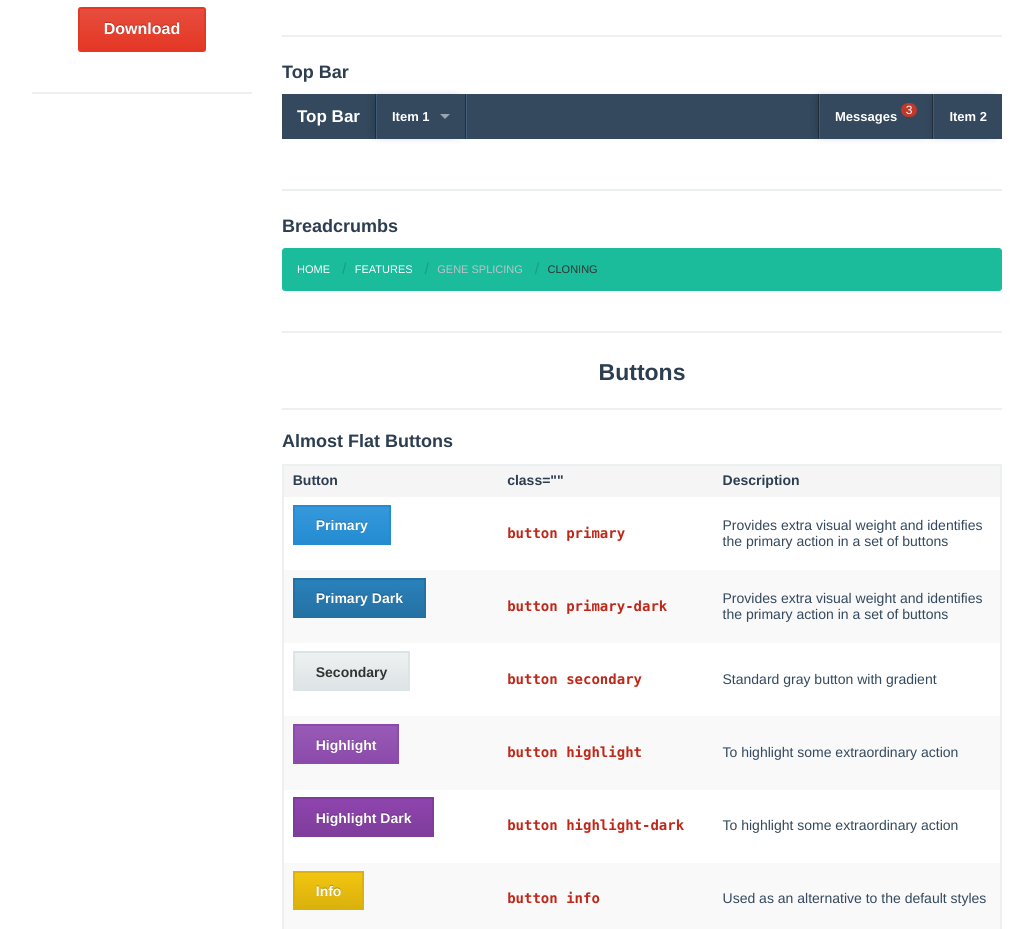
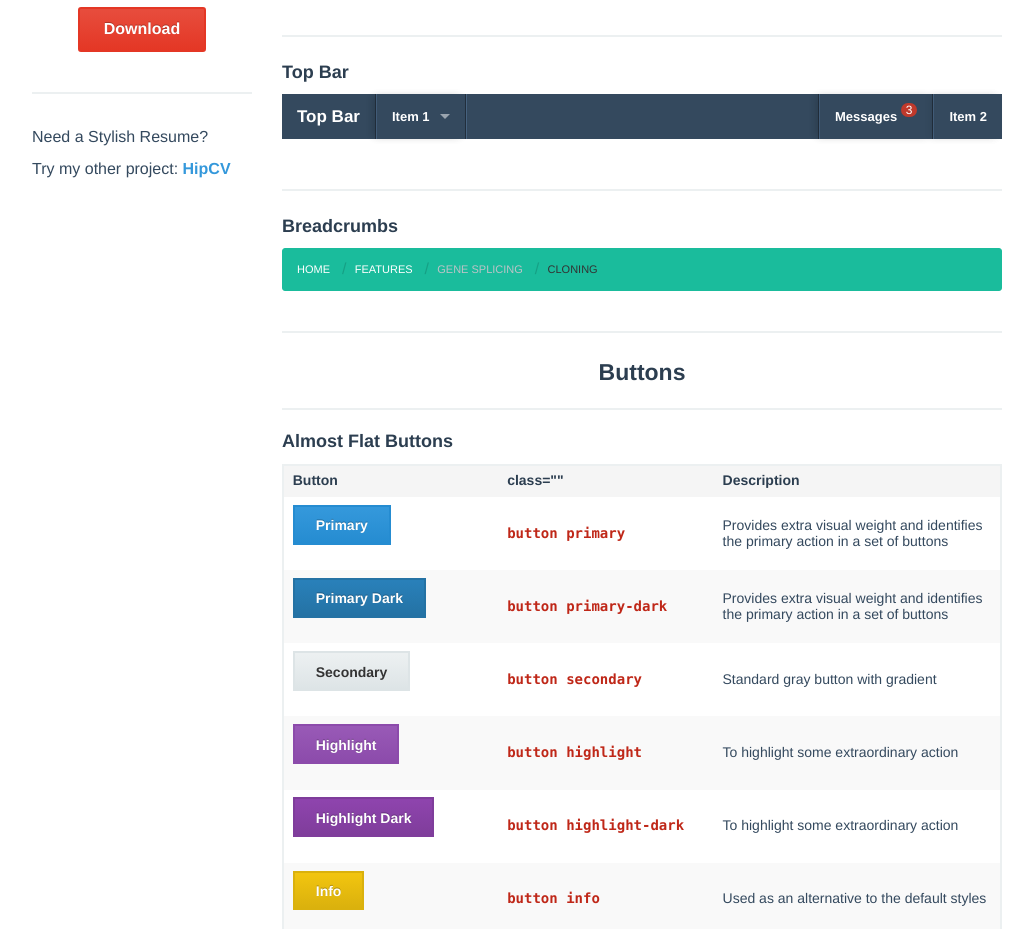
Before and after one commit to websymphony/almost-flat-ui, a plain HTML site: page index.html in a window 1280 px wide. Shown: the part 901-1830 px from the top of the page, without its empty margins (123-1156 px from the left). Drawn offline with nearby package versions, Linux system fonts and the light colour scheme; files that its build step writes are made by us from their sources.

Commit message:
added reference to hipcv

```diff
--- a/index.html
+++ b/index.html
@@ -961,6 +961,11 @@
         <div class="large-12 columns text-center">
           <a href="http://github.com/websymphony/almost-flat-ui" class="button alert radius">Download</a>
           <hr>
+          <br>
+          <div class="text-left lead">
+            Need a Stylish Resume? <br><br>
+            Try my other project: <strong><a href="https://hipcv.com" target="_blank" rel="">HipCV</a></strong>
+          </div>
         </div>
       </div>
     </div>
```
